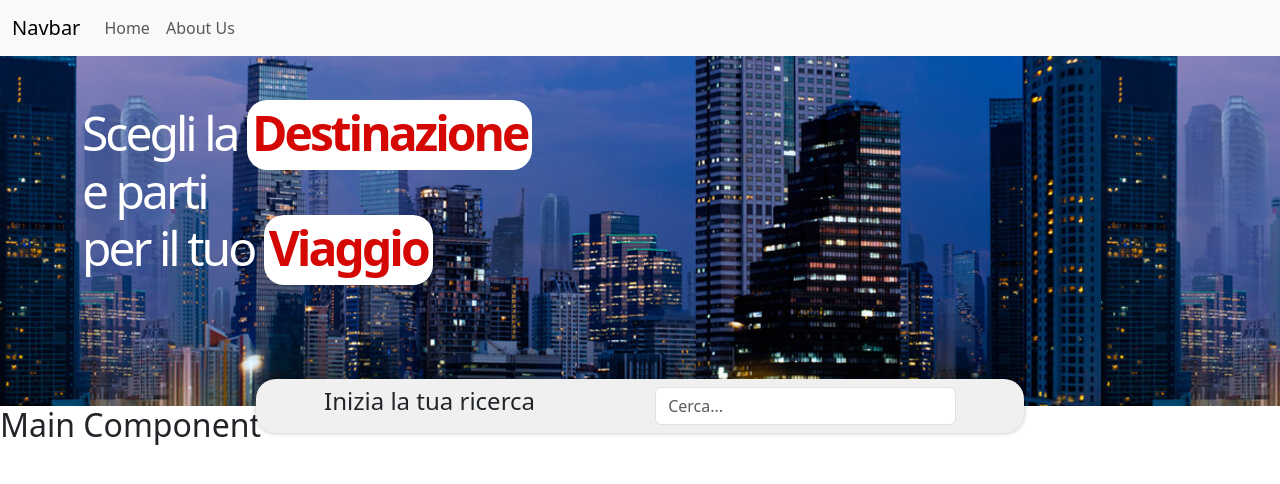
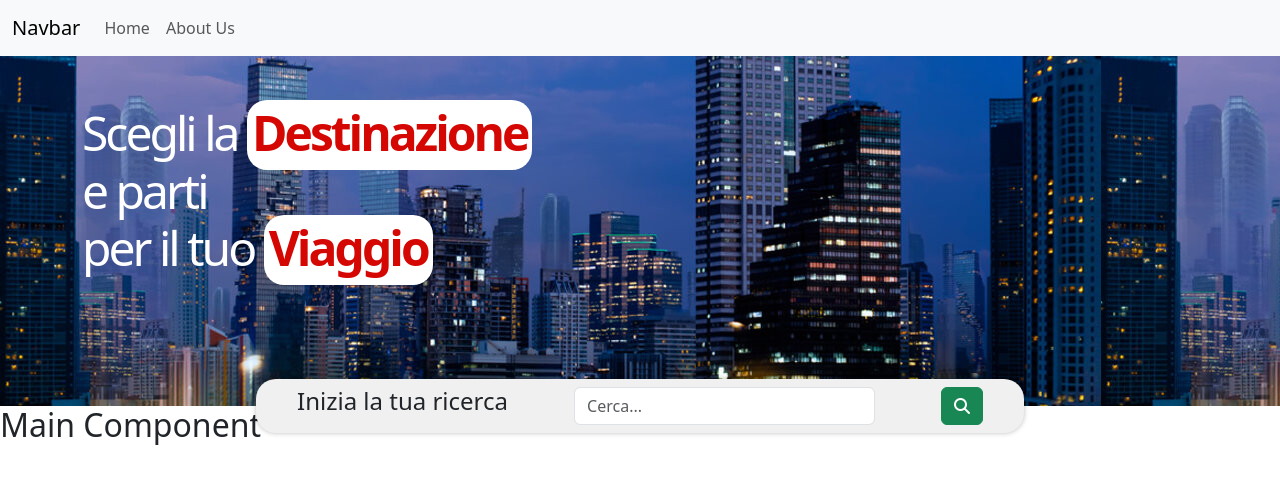
Before and after one commit to GiovanniCadoni/boolbnb-front-office, a Vue app: page / in a window 1280 px wide. Shown: the top 484 px of the page. Built offline with nearby package versions, Linux system fonts and the light colour scheme.

Commit message:
add button search

```diff
--- a/src/App.vue
+++ b/src/App.vue
@@ -20,4 +20,5 @@
 
 <style lang="scss">
   @use "./styles/general.scss" as *;
+  @import "@fortawesome/fontawesome-free/css/all.css";
 </style>
--- a/src/components/AppJumbatron.vue
+++ b/src/components/AppJumbatron.vue
@@ -7,25 +7,29 @@ export default {
             baseUrl    : 'http://127.0.0.1:8000',
             address : '',
             apartments: [],
-            errorMessage: ''
+            errorMessage: '',
+            loading: false,
         }
     },
     methods: {
         searchByAddress() {
+            this.loading = true;
             axios.get(`${this.baseUrl}/api/apartments`, {
                 params: {
                     address: this.address
                 }
             }).then((resp) => {
-
                 if(resp.data.success == false){
                     this.errorMessage = resp.data.message
                 } else if(resp.data.success == true && resp.data.results.data.length == 0){
                     this.errorMessage = 'Nessun appartamento trovato'
                 }else {
                     this.apartments = resp.data.results.data
+                    console.log(this.apartments)
                 }
-            })
+            }).finally(() => {
+                this.loading = false;
+            });
         }
     }
 }
@@ -39,6 +43,7 @@ export default {
         <div class="ms_container d-flex justify-content-around p-2">
             <h4 class="d-none d-sm-block">Inizia la tua ricerca</h4>
             <input class="form-width form-control form-control" type="text" name="search-bar" id="search-bar" placeholder="Cerca..." v-model.trim="address" @keypress.enter="searchByAddress()">
+            <button class="btn btn-success" @click="searchByAddress()"><i class="fa-solid fa-magnifying-glass"></i></button>
         </div>
 
     </div>
```
